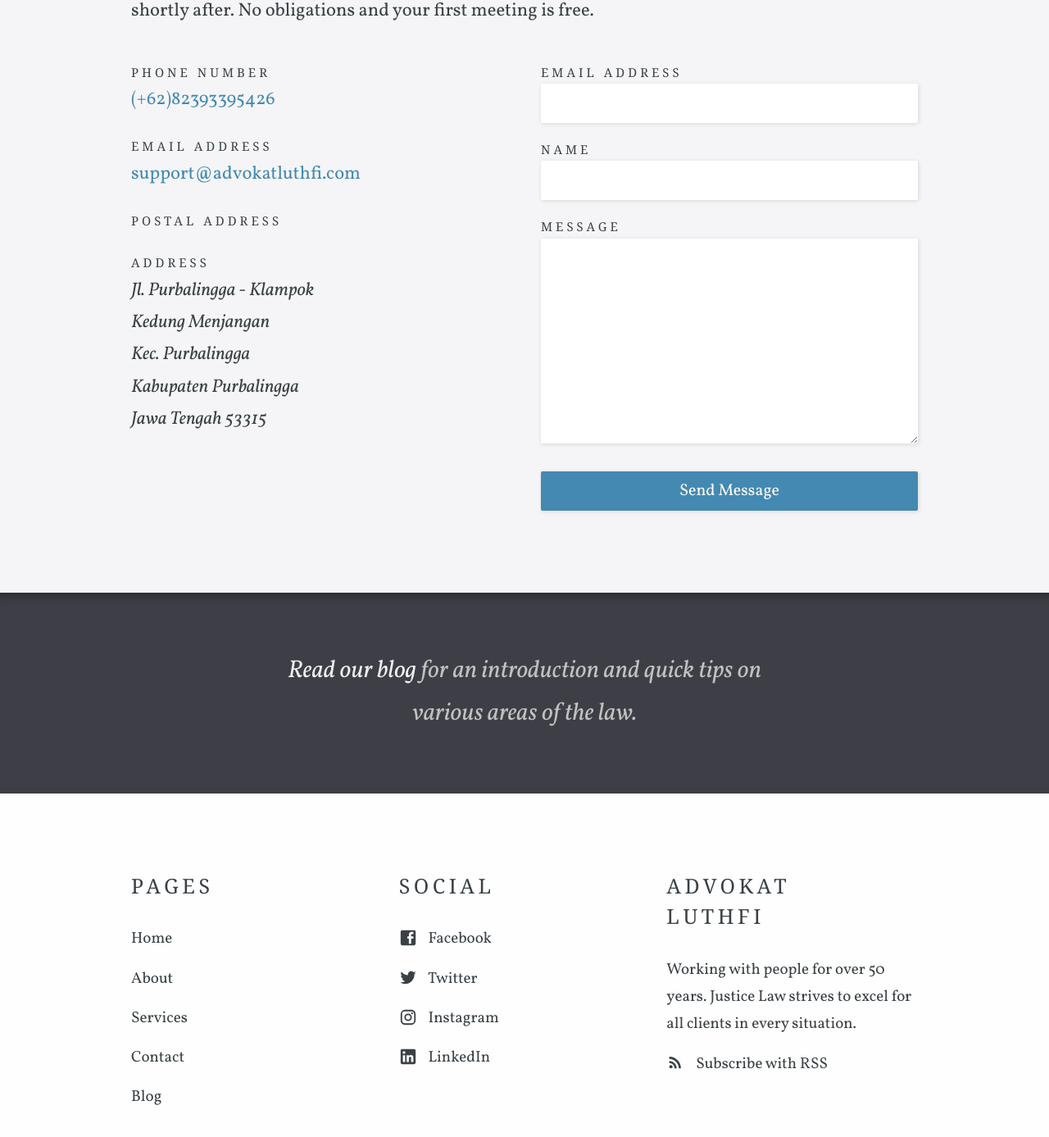
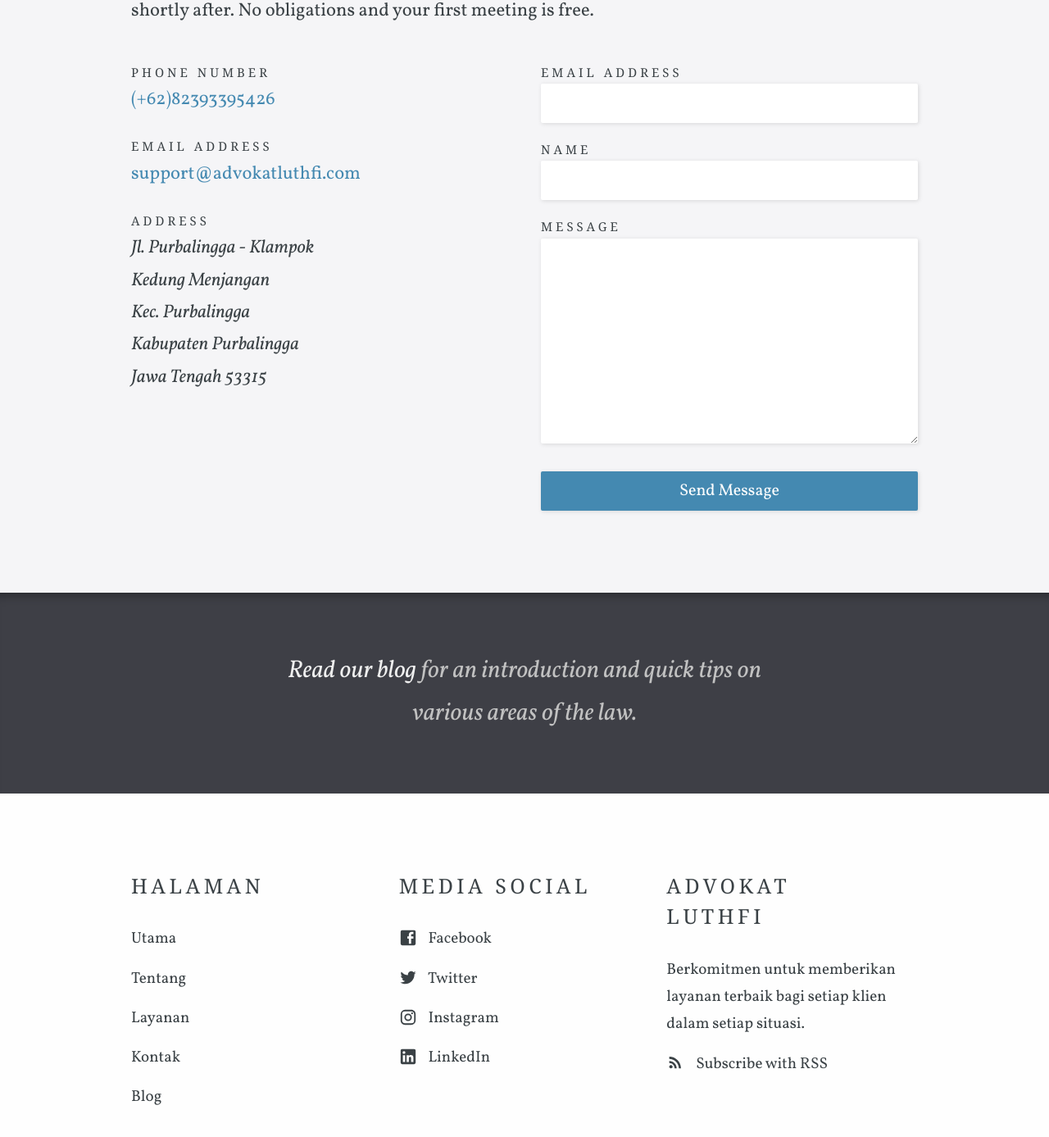
Before and after one commit to zufardhiyaulhaq/lawyerluthfi, a Jekyll site: the page built from contact.html, in a window 1280 px wide and 1400 px high, scrolled down 622 px. Shown: the top 1387 px of the window at 82% size. Built offline with Jekyll 4.4.1, drawn with Linux system fonts in a browser that asks for light colours; some web fonts are replaced.

Commit message:
feat: fix

```diff
--- a/_data/company.yml
+++ b/_data/company.yml
@@ -1,5 +1,5 @@
 title: Advokat <br> Luthfi
-description: Working with people for over 50 years. Justice Law strives to excel for all clients in every situation.
+description: Berkomitmen untuk memberikan layanan terbaik bagi setiap klien dalam setiap situasi.
 contact_email_address: support@advokatluthfi.com
 phone: (+62)82393395426
 address: Jl. Purbalingga - Klampok, Kedung Menjangan, Kec. Purbalingga, Kabupaten Purbalingga, Jawa Tengah 53315
--- a/_data/footer.yml
+++ b/_data/footer.yml
@@ -1,16 +1,16 @@
-- title: Pages
+- title: Halaman
   links:
-    - name: Home
+    - name: Utama
       link: /
-    - name: About
+    - name: Tentang
       link: /about/
-    - name: Services
+    - name: Layanan
       link: /services/
-    - name: Contact
+    - name: Kontak
       link: /contact/
     - name: Blog
       link: /blog/
-- title: Social
+- title: Media Social
   links:
     - name: Facebook
       link: http://facebook.com/cloudcannon/
--- a/_layouts/default.html
+++ b/_layouts/default.html
@@ -55,7 +55,7 @@
 		{% elsif page.call_to_action == 'Contact' %}
 			<section class="quote-section">
 				<p class="container editable">
-					<a href="{{ site.baseurl }}/contact/">Contact us</a> today to find out how we can help you. Your first consultation is free.
+					<a href="{{ site.baseurl }}/contact/">Hubungi kami</a> hari ini untuk mengetahui bagaimana kami dapat membantu Anda. Konsultasi pertama Anda gratis!.
 				</p>
 			</section>
 		{% else %}
--- a/contact.html
+++ b/contact.html
@@ -25,8 +25,6 @@ map:
 		<label>Email Address</label>
 		<p class="contact-info"><a href="mailto:{{ site.data.company.contact_email_address }}">{{ site.data.company.contact_email_address }}</a></p>
 
-		<label>Postal Address</label>
-		<address class="contact-info">{{ site.data.company.postal_address | replace: ',', '<br>' }}</address>
 		<label>Address</label>
 		<address class="contact-info">{{ site.data.company.address | replace: ',', '<br>' }}</address>
 	</div>
--- a/index.html
+++ b/index.html
@@ -20,7 +20,7 @@ _options:
 ---
 
 <div class="editable">
-	<p>Kantor Hukum kami hadir di wilayah Purbalingga, Purwokerto, Banyumas, dan Cilacap untuk memberikan solusi komprehensif dalam kasus Hukum Pidana, Perceraian, Waris, dan Perdata.</p>
+	<p>Kantor Hukum kami hadir di wilayah Purbalingga, Banjarnegara, Purwokerto, Banyumas, dan Cilacap untuk memberikan solusi komprehensif dalam kasus Hukum Perceraian, Waris, dan Perdata.</p>
 
 	<p>Dengan pengalaman bertahun-tahun, tim advokat kami berkomitmen memberikan pendampingan hukum yang tepat, transparan, dan berintegritas tinggi.</p>
 </div>
```
